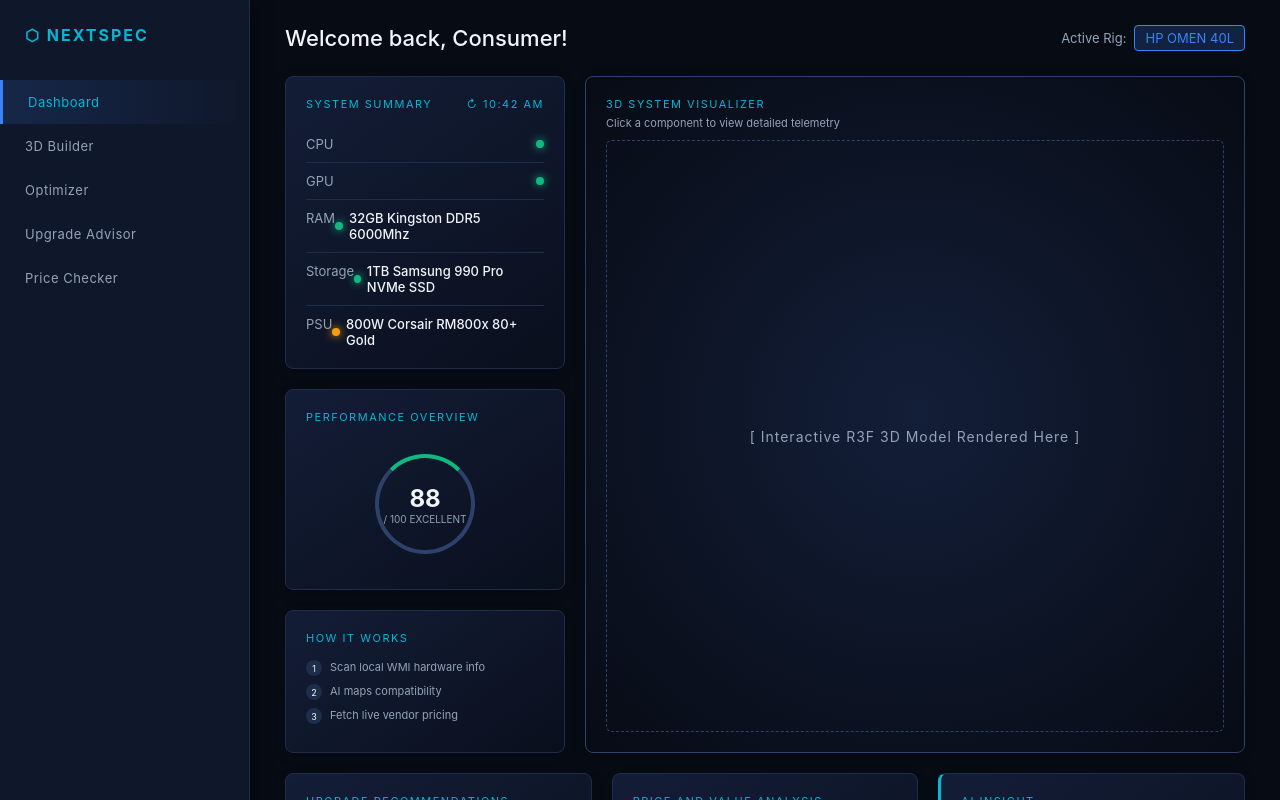
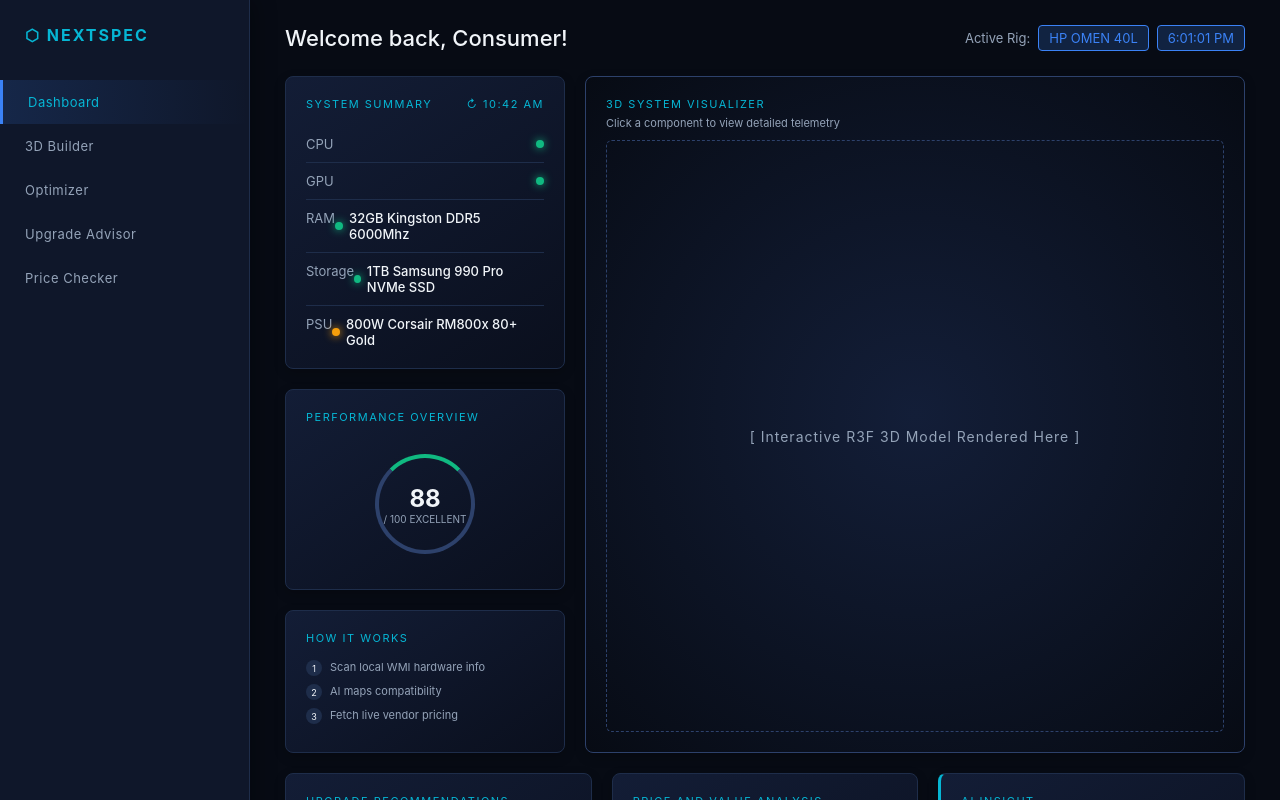
Before and after one commit to duquettels/nextspec, a React (Vite) app in the folder frontend/: page / in a window 1280 px wide. Shown: the top 800 px of the page. Built offline with nearby package versions, Linux system fonts and the light colour scheme; no server answers.

Commit message:
added real-time clock and updated placeholder file names

```diff
--- a/frontend/src/App.jsx
+++ b/frontend/src/App.jsx
@@ -2,25 +2,19 @@ import {useState, useEffect} from "react";
 
 
 import Sidebar from "./components/Sidebar";
+import RealTimeClock from "./components/RealTimeClock";
 import Dashboard from "./Renders/Dashboard";
 
 export default function App() {
   return (
     <div className="app-shell">
       <Sidebar />
-
-
       <div className="main">
         <div className="header">
           <h1>Welcome back, Consumer!</h1>
-          <div className="profile">
-            Active Rig: <span className="profile-badge">HP OMEN 40L</span>
-          </div>
+          <RealTimeClock />
         </div>
-
         <Dashboard />
-
-
       </div>
     </div>
   );
--- /dev/null
+++ b/frontend/src/Renders/GameOptimizer.jsx
@@ -0,0 +1,3 @@
+export default function GameOptimizer() {
+
+}
--- /dev/null
+++ b/frontend/src/components/RealTimeClock.jsx
@@ -0,0 +1,20 @@
+import { useEffect, useState } from "react";
+
+export default function realTimeClock() {
+
+        const [currentTime, setCurrentTime] = useState(new Date());
+
+        useEffect(() => {
+            const intervalId = setInterval(() => {
+                setCurrentTime(new Date());
+            }, 1000);
+            return () => clearInterval(intervalId);
+        })
+
+        return (
+            <div className="profile">
+            Active Rig: <span className="profile-badge">HP OMEN 40L</span>
+            <span className="profile-time">{currentTime.toLocaleTimeString()}</span>
+          </div>
+        );
+}
--- a/frontend/src/global.css
+++ b/frontend/src/global.css
@@ -91,6 +91,13 @@ body {
 .header h1 { margin: 0; font-size: 22px; font-weight: 500; }
 .profile { font-size: 13px; color: var(--text-muted); display: flex; align-items: center; gap: 8px; }
 .profile-badge {
+  background: rgba(59, 130, 246, 0.2);
+  color: var(--accent-blue);
+  padding: 4px 10px;
+  border-radius: 4px;
+  border: 1px solid var(--accent-blue);
+}
+.profile-time {
   background: rgba(59, 130, 246, 0.2);
   color: var(--accent-blue);
   padding: 4px 10px;
```
Also changed, not shown: frontend/src/Renders/AI UpgradeAdvisor.jsx (added), frontend/src/Renders/Optimizer.jsx (deleted), frontend/src/Renders/UpgradeAdvisor.jsx (deleted).
